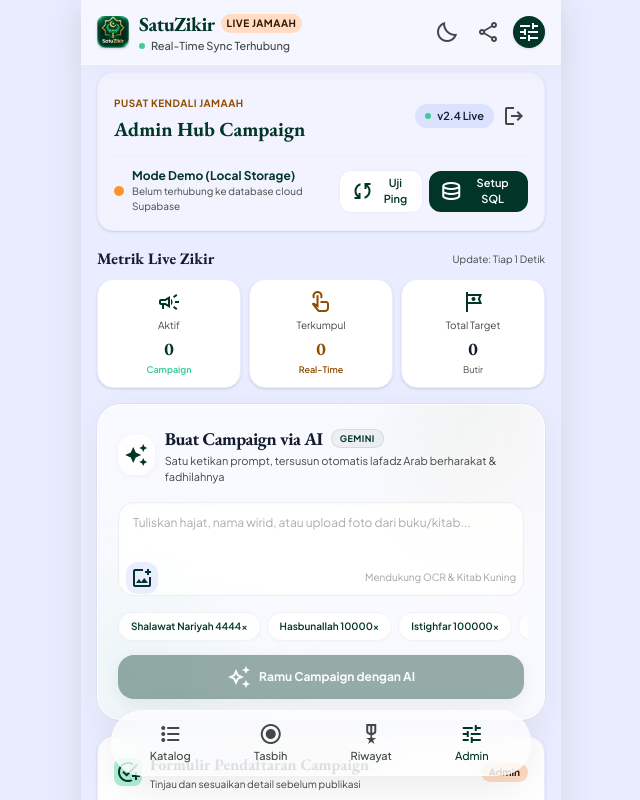
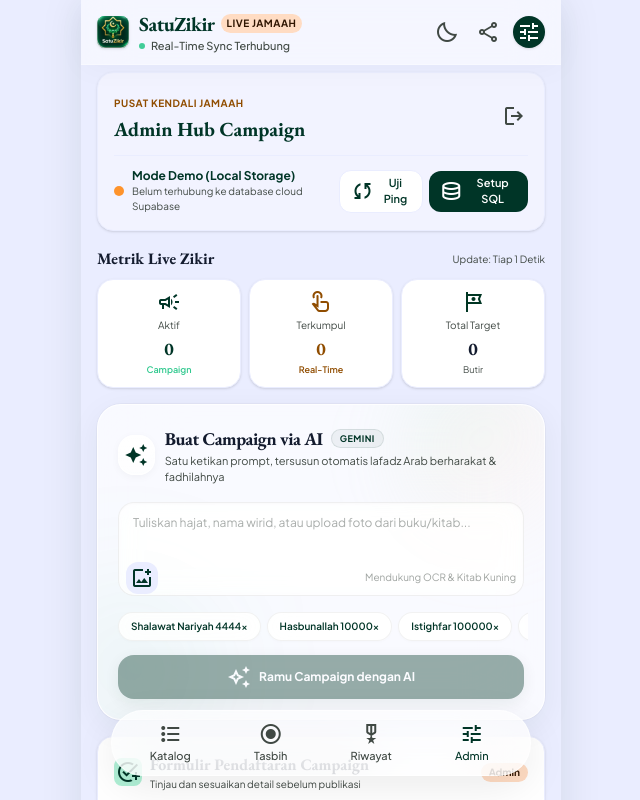
Before and after one commit to ilmi232/SatuZikir, a Next.js app: page /admin in a window 1280 px wide. Shown: the top 800 px of the page, without its empty margins (319-959 px from the left). Built offline with nearby package versions, Linux system fonts and the light colour scheme; no server answers; sample sign-in values are in the browser's storage.

Commit message:
fix(ui): remove v2.4 Live version badge from admin header

```diff
--- a/src/app/admin/page.tsx
+++ b/src/app/admin/page.tsx
@@ -243,10 +243,6 @@
           </div>
 
           <div className="flex items-center gap-1.5">
-            <span className="inline-flex items-center gap-1.5 px-2.5 py-1 rounded-full bg-[#dae2fd] text-[#131b2e] text-[11px] font-semibold">
-              <span className="w-1.5 h-1.5 rounded-full bg-[#31c98f] animate-pulse" />
-              v2.4 Live
-            </span>
             <button
               onClick={handleLogout}
               title="Keluar Admin"
```
